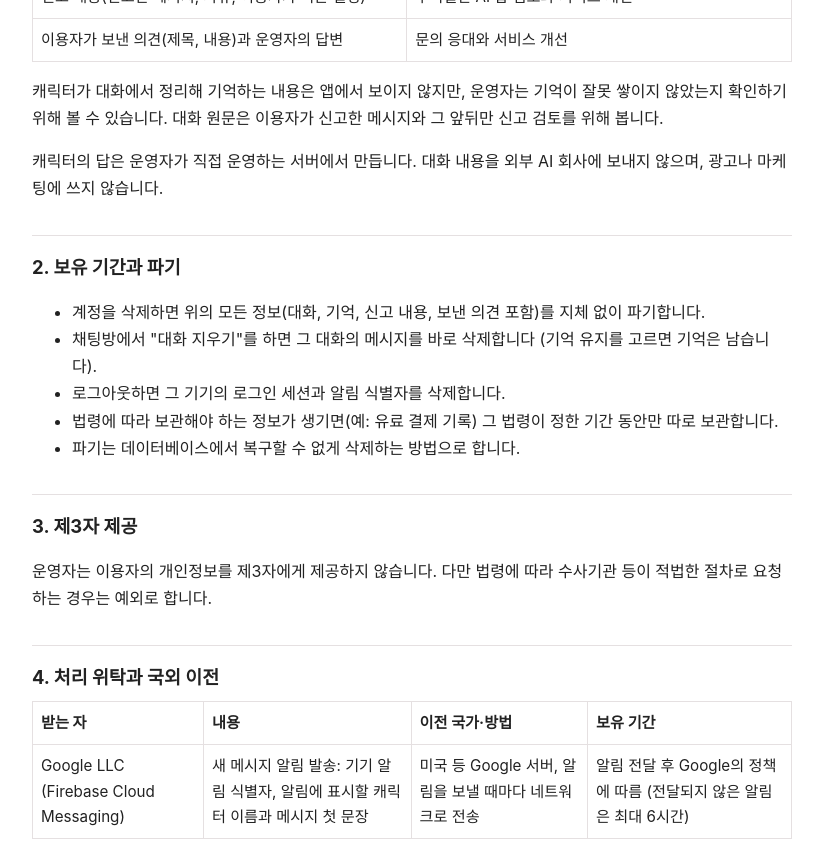
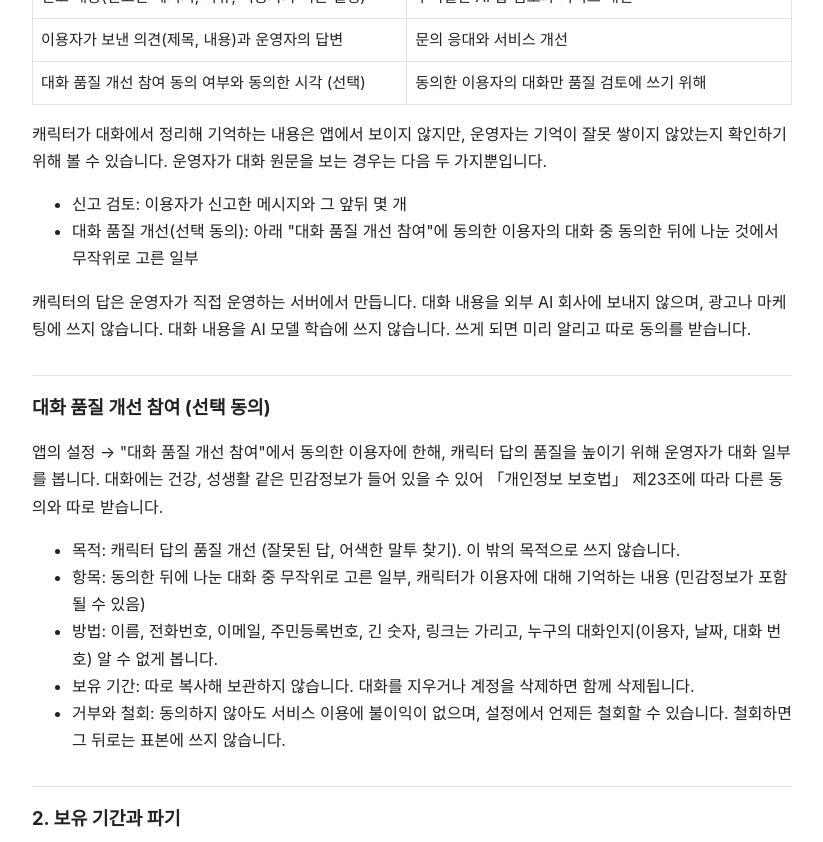
Before and after one commit to teseder0011-web/dating-ai-policy, a plain HTML site: page privacy.html in a window 1280 px wide. Shown: the part 600-1442 px from the top of the page, without its empty margins (228-1051 px from the left). Drawn offline with Linux system fonts and the light colour scheme.

Commit message:
대화 품질 개선 참여(선택 동의) 항목 추가

```diff
--- a/privacy.html
+++ b/privacy.html
@@ -20,7 +20,7 @@
 <body>
 <main>
 <h1>개인정보 처리방침</h1>
-<p class="muted">시행일: 2026년 10월 10일 (의견 보내기 항목 추가)</p>
+<p class="muted">시행일: 2026년 10월 10일 (의견 보내기, 대화 품질 개선 참여 항목 추가)</p>
 
 <p>이대성(이하 "운영자")은 연애 AI 앱(이하 "서비스")을 운영하면서 「개인정보 보호법」에 따라 이용자의 개인정보를 다음과 같이 처리합니다.
 서비스는 AI가 만든 가상 인물(캐릭터)과 메신저처럼 대화하는 서비스이며, 만 19세 이상만 이용할 수 있습니다.</p>
@@ -35,10 +35,27 @@
   <tr><td>로그인 세션 정보, 마지막 이용 시각</td><td>로그인 유지와 보안</td></tr>
   <tr><td>신고 내용(신고한 메시지, 사유, 이용자가 적은 설명)</td><td>부적절한 AI 답 검토와 서비스 개선</td></tr>
   <tr><td>이용자가 보낸 의견(제목, 내용)과 운영자의 답변</td><td>문의 응대와 서비스 개선</td></tr>
+  <tr><td>대화 품질 개선 참여 동의 여부와 동의한 시각 (선택)</td><td>동의한 이용자의 대화만 품질 검토에 쓰기 위해</td></tr>
 </table>
 <p>캐릭터가 대화에서 정리해 기억하는 내용은 앱에서 보이지 않지만, 운영자는 기억이 잘못 쌓이지 않았는지 확인하기 위해 볼 수 있습니다.
-대화 원문은 이용자가 신고한 메시지와 그 앞뒤만 신고 검토를 위해 봅니다.</p>
-<p>캐릭터의 답은 운영자가 직접 운영하는 서버에서 만듭니다. 대화 내용을 외부 AI 회사에 보내지 않으며, 광고나 마케팅에 쓰지 않습니다.</p>
+운영자가 대화 원문을 보는 경우는 다음 두 가지뿐입니다.</p>
+<ul>
+  <li>신고 검토: 이용자가 신고한 메시지와 그 앞뒤 몇 개</li>
+  <li>대화 품질 개선(선택 동의): 아래 "대화 품질 개선 참여"에 동의한 이용자의 대화 중 동의한 뒤에 나눈 것에서 무작위로 고른 일부</li>
+</ul>
+<p>캐릭터의 답은 운영자가 직접 운영하는 서버에서 만듭니다. 대화 내용을 외부 AI 회사에 보내지 않으며, 광고나 마케팅에 쓰지 않습니다.
+대화 내용을 AI 모델 학습에 쓰지 않습니다. 쓰게 되면 미리 알리고 따로 동의를 받습니다.</p>
+
+<h2>대화 품질 개선 참여 (선택 동의)</h2>
+<p>앱의 설정 → "대화 품질 개선 참여"에서 동의한 이용자에 한해, 캐릭터 답의 품질을 높이기 위해 운영자가 대화 일부를 봅니다.
+대화에는 건강, 성생활 같은 민감정보가 들어 있을 수 있어 「개인정보 보호법」 제23조에 따라 다른 동의와 따로 받습니다.</p>
+<ul>
+  <li>목적: 캐릭터 답의 품질 개선 (잘못된 답, 어색한 말투 찾기). 이 밖의 목적으로 쓰지 않습니다.</li>
+  <li>항목: 동의한 뒤에 나눈 대화 중 무작위로 고른 일부, 캐릭터가 이용자에 대해 기억하는 내용 (민감정보가 포함될 수 있음)</li>
+  <li>방법: 이름, 전화번호, 이메일, 주민등록번호, 긴 숫자, 링크는 가리고, 누구의 대화인지(이용자, 날짜, 대화 번호) 알 수 없게 봅니다.</li>
+  <li>보유 기간: 따로 복사해 보관하지 않습니다. 대화를 지우거나 계정을 삭제하면 함께 삭제됩니다.</li>
+  <li>거부와 철회: 동의하지 않아도 서비스 이용에 불이익이 없으며, 설정에서 언제든 철회할 수 있습니다. 철회하면 그 뒤로는 표본에 쓰지 않습니다.</li>
+</ul>
 
 <h2>2. 보유 기간과 파기</h2>
 <ul>
```
